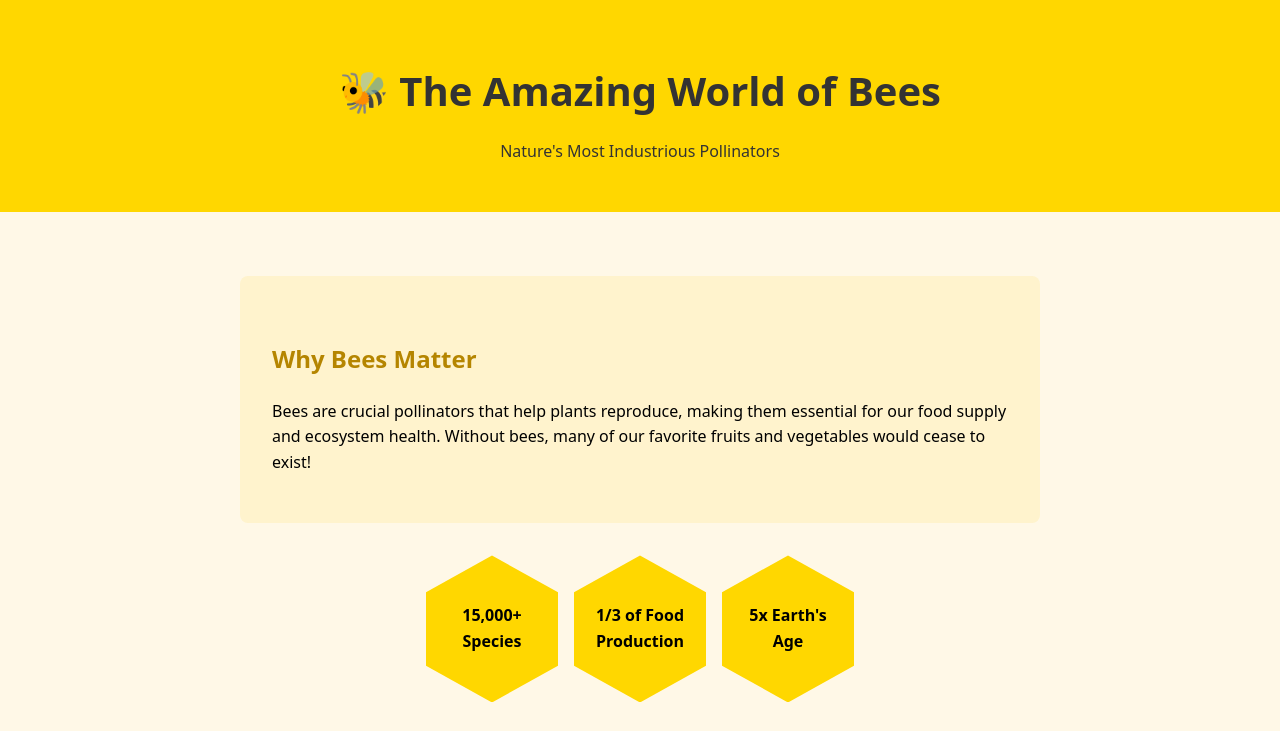
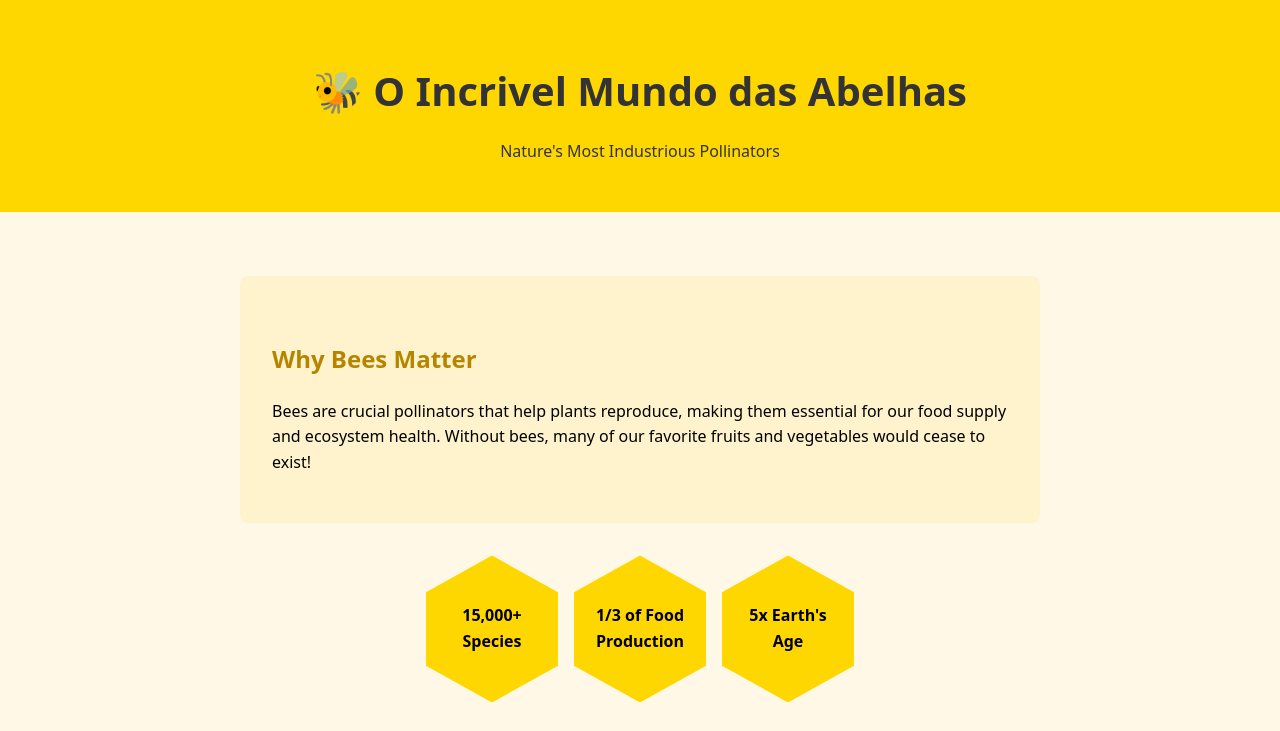
Before and after one commit to Basshega/Teste, a plain HTML site: page index.html in a window 1280 px wide. Shown: the top 731 px of the page. Drawn offline with Linux system fonts and the light colour scheme.

Commit message:
Update index.html

```diff
--- a/index.html
+++ b/index.html
@@ -92,7 +92,7 @@
 </head>
 <body>
     <header>
-        <h1>🐝 The Amazing World of Bees</h1>
+        <h1>🐝 O Incrivel Mundo das Abelhas</h1>
         <p>Nature's Most Industrious Pollinators</p>
     </header>
 
```
